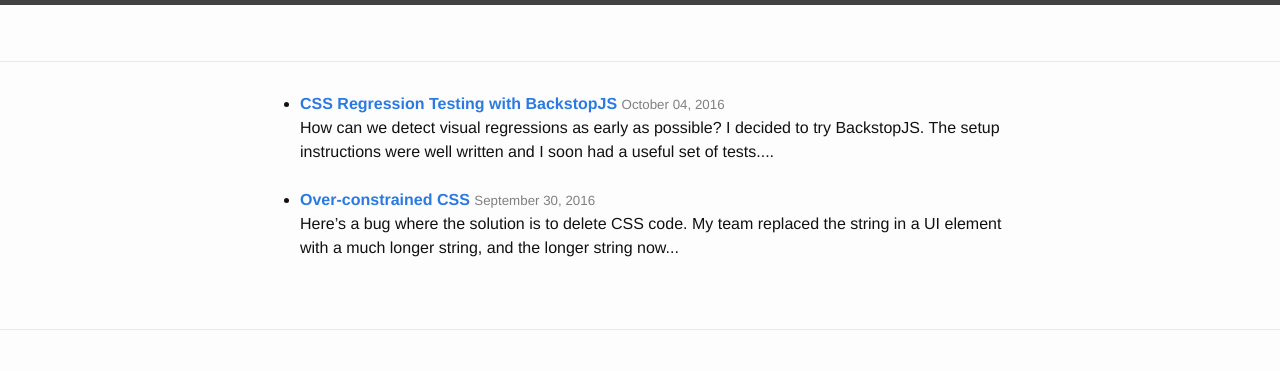
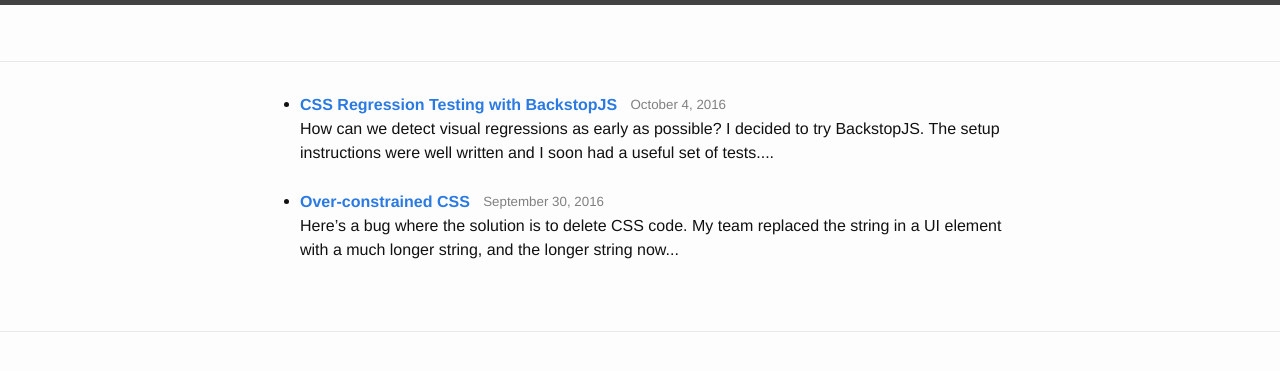
Before and after one commit to a-n-d-r-3-w/a-n-d-r-3-w.github.io, a Jekyll site: the page built from index.html, in a window 1280 px wide. Shown: the top 371 px of the page. Built offline with Jekyll 4.4.1, drawn with Linux system fonts in a browser that asks for light colours.

Commit message:
Add index styling

```diff
--- a/index.html
+++ b/index.html
@@ -4,7 +4,8 @@
 <ul>
   {% for post in site.posts %}
     <li>
-      <strong><a href="{{ post.url }}">{{ post.title }}</a></strong> <small style='color: gray;'>{{ post.date | date: '%B %d, %Y' }}</small><br/>
+      <strong><a href="{{ post.url }}" style='vertical-align: middle;'>{{ post.title }}</a></strong>&nbsp;&nbsp;
+      <small style='color: gray; vertical-align: middle;'>{{ post.date | date: '%B %-d, %Y' }}</small><br/>
       {{ post.content | strip_html | truncatewords:30 }}<br/><br/>
     </li>
   {% endfor %}
```
